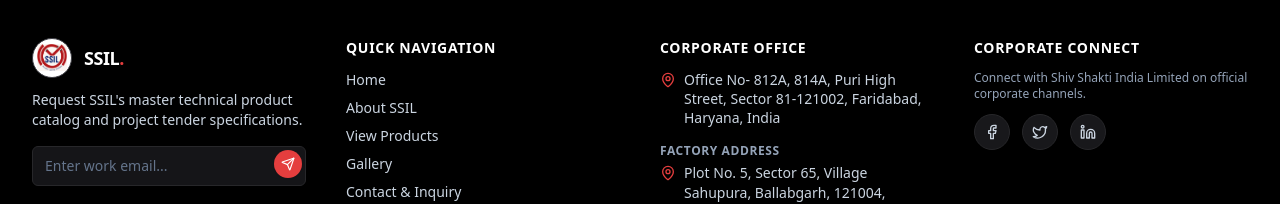
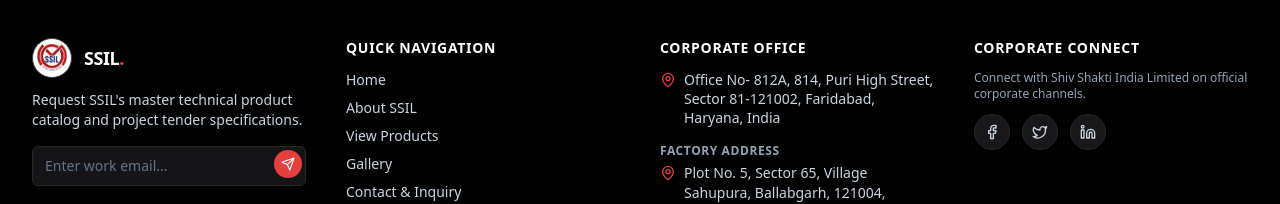
Before and after one commit to Harshit-SSPL/HarshitSSPL, a Next.js app in the folder frontend/: page / in a window 1280 px wide. Shown: the part 5139-5343 px from the top of the page. Built offline with nearby package versions, Linux system fonts and the light colour scheme.

Commit message:
Update footer office address to 812A, 814

```diff
--- a/frontend/components/ui/footer-section.tsx
+++ b/frontend/components/ui/footer-section.tsx
@@ -86,14 +86,14 @@ export function Footerdemo() {
             </h3>
             <address className="space-y-3 text-xs sm:text-sm text-slate-300 not-italic">
               <a
-                href="https://www.google.com/maps/search/?api=1&query=812A%2C+814A%2C+Puri+High+Street%2C+Sector+81-121002%2C+Faridabad%2C+Haryana%2C+India"
+                href="https://www.google.com/maps/search/?api=1&query=812A%2C+814%2C+Puri+High+Street%2C+Sector+81-121002%2C+Faridabad%2C+Haryana%2C+India"
                 target="_blank"
                 rel="noopener noreferrer"
                 className="group/addr flex items-start gap-2 text-slate-300 hover:text-ssil-red transition-colors cursor-pointer"
                 title="View Corporate Office on Google Maps"
               >
                 <MapPin className="h-4 w-4 text-ssil-red shrink-0 mt-0.5 group-hover/addr:scale-110 transition-transform" />
-                <p className="leading-snug">Office No- 812A, 814A, Puri High Street, Sector 81-121002, Faridabad, Haryana, India</p>
+                <p className="leading-snug">Office No- 812A, 814, Puri High Street, Sector 81-121002, Faridabad, Haryana, India</p>
               </a>
 
               <div className="pt-1">
```
